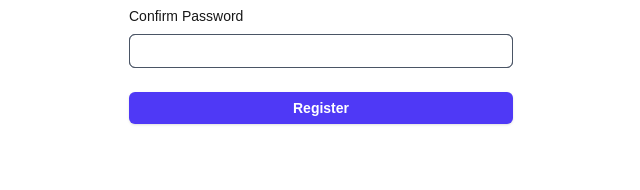
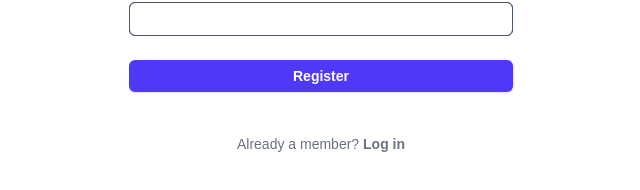
Before and after one commit to EricTDev3/Tankyu-Card, a Next.js app in the folder frontend/: page /signUp in a window 1280 px wide. Shown: the part 586-776 px from the top of the page, without its empty margins (319-959 px from the left). Built offline with nearby package versions, Linux system fonts and the light colour scheme.

Commit message:
update: add route to login page

```diff
--- a/frontend/app/components/SignUp.js
+++ b/frontend/app/components/SignUp.js
@@ -129,6 +129,15 @@ export default function SignUp() {
             >
               Register
             </button>
+            <p className="mt-10 text-center text-sm/6 text-gray-500">
+              Already a member?{" "}
+              <a
+                href="/login"
+                className="font-semibold text-indigo-400 hover:text-indigo-300"
+              >
+                Log in
+              </a>
+            </p>
           </div>
         </form>
       </div>
```
